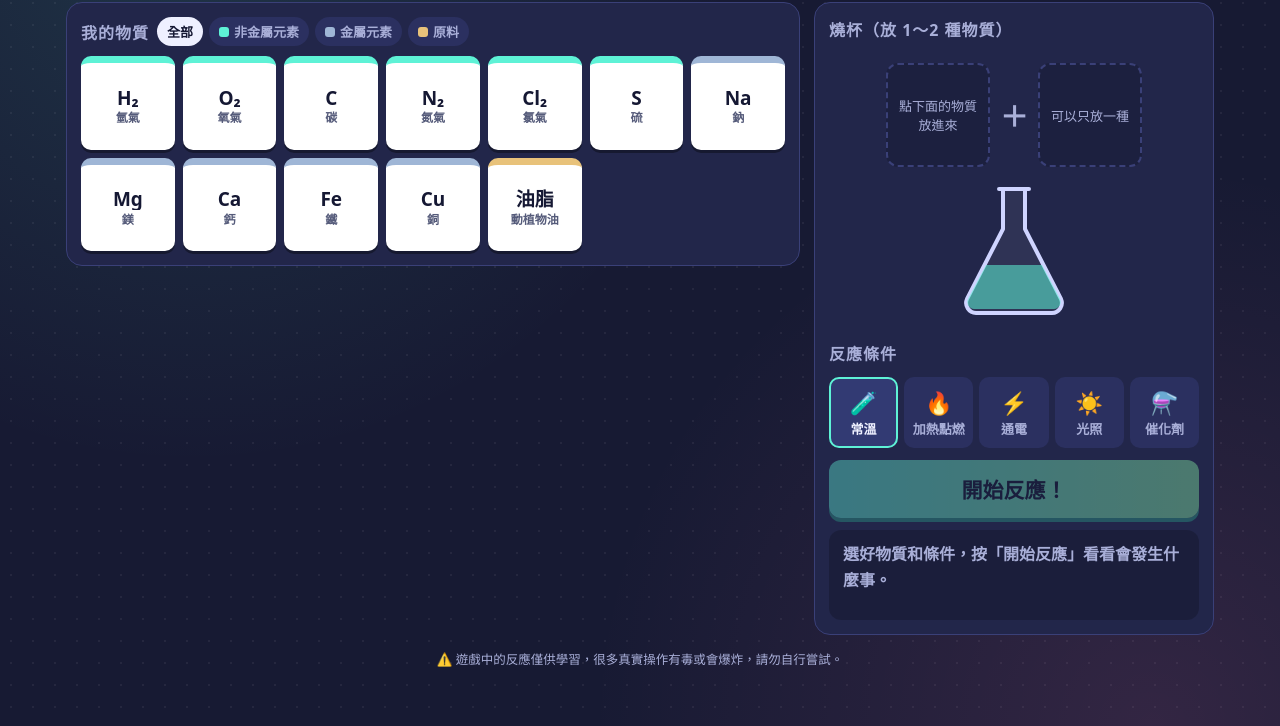
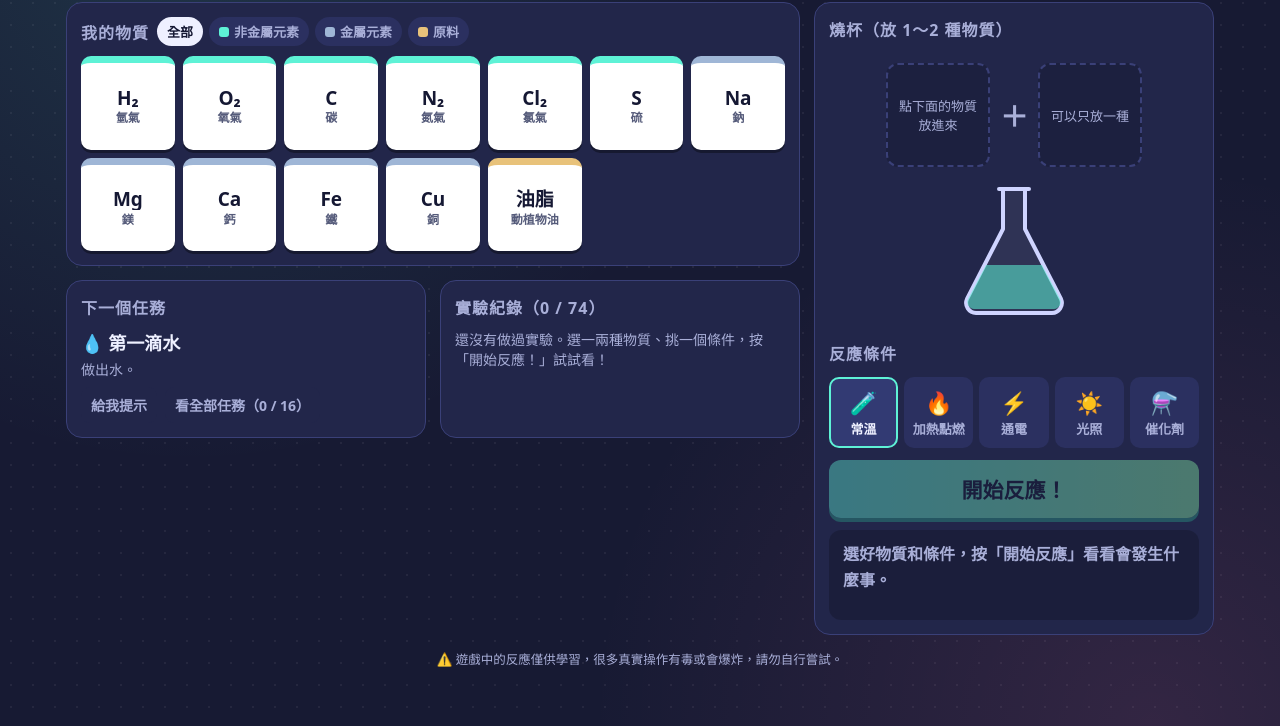
Before and after one commit to je5577iee/chem-alchemy, a plain HTML site: page index.html in a window 1280 px wide. Shown: the part 74-800 px from the top of the page. Drawn offline with Linux system fonts and the light colour scheme.

Commit message:
Add files via upload

```diff
--- a/index.html
+++ b/index.html
@@ -3,9 +3,9 @@
 <head>
 <meta charset="utf-8">
 <meta name="viewport" content="width=device-width, initial-scale=1, maximum-scale=1">
-<title>化學煉金術</title>
+<title>化學反應實驗室</title>
 <!--
-  化學煉金術：把物質放進燒杯、選條件，發現新的物質
+  化學反應實驗室：把物質放進燒杯、選條件，發現新的物質
   - 單一 HTML 檔，完全離線可用，不引用任何外部資源
   - 所有反應都是國中、高中課本常見的真實反應，方程式已配平
   - 進度只存在本機瀏覽器，不蒐集任何個人資料
@@ -126,12 +126,24 @@ header{display:flex; align-items:center; gap:12px; flex-wrap:wrap; margin-bottom
 .toast{position:fixed; left:50%; top:16px; transform:translateX(-50%); background:linear-gradient(90deg, #2a9e88, #6a4fc9); color:#fff; padding:10px 18px; border-radius:12px; font-weight:900; z-index:60; box-shadow:0 6px 20px rgba(0,0,0,.4); animation:drop .3s; max-width:92vw; text-align:center}
 @keyframes drop{from{transform:translate(-50%,-20px); opacity:0}}
 #jump{position:fixed; left:50%; bottom:14px; transform:translateX(-50%); z-index:40; background:linear-gradient(90deg, var(--cyan), #8af5a5); color:#10132a; font-weight:900; padding:10px 18px; border-radius:999px; box-shadow:0 6px 18px rgba(0,0,0,.45); white-space:nowrap; max-width:92vw; overflow:hidden; text-overflow:ellipsis}
+.left-col{display:grid; gap:14px; align-content:start; min-width:0}
+.side-row{display:grid; grid-template-columns:minmax(0,1fr); gap:14px}
+.nm-t{font-weight:900; font-size:18px}
+.nm-d{color:var(--soft); font-size:14px; margin:4px 0 8px}
+.nm-h{font-size:14px; color:var(--cyan); font-weight:700; line-height:1.6}
+.nm-btns{display:flex; gap:8px; flex-wrap:wrap; margin-top:8px}
+.log{display:grid; gap:6px; max-height:260px; overflow:auto}
+.log .row{background:rgba(0,0,0,.2); border-radius:9px; padding:7px 10px; font-weight:800; font-size:14px; line-height:1.4}
+.log .row small{color:var(--soft); font-weight:700; margin-left:4px}
+.log .row.newest{box-shadow:inset 3px 0 0 var(--cyan)}
+.log .none{color:var(--soft); font-size:14px}
 .safety{font-size:12.5px; color:var(--soft); text-align:center; margin-top:14px}
 
 @media (min-width:880px){
   .lab{grid-template-columns:minmax(0,1fr) 400px; align-items:start}
   .bench{position:sticky; top:12px; order:2}
-  .inv{order:1}
+  .left-col{order:1}
+  .side-row{grid-template-columns:1fr 1fr}
 }
 @media (max-width:420px){
   .slot{width:92px; height:92px}
@@ -147,7 +159,7 @@ header{display:flex; align-items:center; gap:12px; flex-wrap:wrap; margin-bottom
   <header>
     <div class="logo">
       <svg viewBox="0 0 48 48" aria-hidden="true"><path d="M18 4h12M20 4v14L8 40a3 3 0 0 0 3 4h26a3 3 0 0 0 3-4L28 18V4" fill="none" stroke="#5ef2d6" stroke-width="3" stroke-linejoin="round" stroke-linecap="round"/><path d="M13 32h22l4 8a2 2 0 0 1-2 3H11a2 2 0 0 1-2-3z" fill="#ff7ab6" opacity=".85"/><circle cx="20" cy="26" r="2" fill="#5ef2d6"/><circle cx="27" cy="22" r="1.5" fill="#5ef2d6"/></svg>
-      <h1>化學煉金術</h1>
+      <h1>化學反應實驗室</h1>
     </div>
     <span class="prog" id="prog"></span>
     <nav class="tabs">
@@ -178,9 +190,15 @@ header{display:flex; align-items:center; gap:12px; flex-wrap:wrap; margin-bottom
         <button class="go" id="goBtn">開始反應！</button>
         <div class="result" id="result"><span class="meh">選好物質和條件，按「開始反應」看看會發生什麼事。</span></div>
       </div>
-      <div class="panel inv">
-        <div class="inv-head"><h2 style="margin:0">我的物質</h2><div class="filters" id="filters"></div></div>
-        <div class="grid" id="inv"></div>
+      <div class="left-col">
+        <div class="panel inv">
+          <div class="inv-head"><h2 style="margin:0">我的物質</h2><div class="filters" id="filters"></div></div>
+          <div class="grid" id="inv"></div>
+        </div>
+        <div class="side-row">
+          <div class="panel"><h2>下一個任務</h2><div id="nextMis"></div></div>
+          <div class="panel"><h2 id="logTitle">實驗紀錄</h2><div class="log" id="log"></div></div>
+        </div>
       </div>
     </div>
     <p class="safety">⚠️ 遊戲中的反應僅供學習，很多真實操作有毒或會爆炸，請勿自行嘗試。</p>
@@ -503,11 +521,32 @@ function toast(msg){
   const t = document.createElement('div'); t.className = 'toast'; t.textContent = msg; document.body.appendChild(t);
   clearTimeout(toastTimer); toastTimer = setTimeout(function(){ t.remove(); }, 2600);
 }
+/* 左邊：下一個任務、實驗紀錄 */
+function renderSide(){
+  const i = MISSIONS.findIndex(function(m, j){ return store.mis.indexOf(j) < 0; });
+  if(i < 0){
+    $('nextMis').innerHTML = '<div class="nm-t">🎉 全部任務都完成了！</div><div class="nm-d">試試看把圖鑑收集完整吧。</div>';
+  }else{
+    const m = MISSIONS[i], h = store.hints[i] || 0;
+    $('nextMis').innerHTML = '<div class="nm-t">'+m.t+'</div><div class="nm-d">'+m.d+'</div>'
+      + m.h.slice(0, h).map(function(x, j){ return '<div class="nm-h">提示 '+(j+1)+'：'+x+'</div>'; }).join('')
+      + '<div class="nm-btns">'+(h < m.h.length ? '<button class="icon-btn" id="nmHint">'+(h ? '再給一個提示' : '給我提示')+'</button>' : '')
+      + '<button class="icon-btn" id="nmAll">看全部任務（'+store.mis.length+' / '+MISSIONS.length+'）</button></div>';
+    if($('nmHint')) $('nmHint').onclick = function(){ store.hints[i] = h + 1; save(); renderSide(); };
+  }
+  $('nmAll') && ($('nmAll').onclick = function(){ document.querySelector('.tab[data-v="mis"]').click(); });
+  const done = store.done.slice().reverse();
+  $('logTitle').textContent = '實驗紀錄（'+store.done.length+' / '+R.length+'）';
+  $('log').innerHTML = done.length ? done.map(function(id, j){
+    const r = R.filter(function(x){ return x.id===id; })[0];
+    return '<div class="row'+(j===0?' newest':'')+'">'+r.eq+'<small>'+CONDS.filter(function(c){ return c.k===r.c; })[0].e+'</small></div>';
+  }).join('') : '<div class="none">還沒有做過實驗。選一兩種物質、挑一個條件，按「開始反應！」試試看！</div>';
+}
 function checkMissions(){
   MISSIONS.forEach(function(m, i){
     if(store.mis.indexOf(i) < 0 && misDone(m)){ store.mis.push(i); save(); toast('任務完成：'+m.t); }
   });
-  renderProg();
+  renderProg(); renderSide();
   if($('v-mis').classList.contains('on')) renderMissions();
 }
 function renderMissions(){
@@ -520,7 +559,7 @@ function renderMissions(){
       + (!done ? m.h.slice(0, h).map(function(x, j){ return '<div class="h">提示 '+(j+1)+'：'+x+'</div>'; }).join('') + (h < m.h.length ? '<button class="hb" data-i="'+i+'">'+(h ? '再給一個提示' : '給我提示')+'</button>' : '') : '')
       + '</div>';
   }).join('');
-  document.querySelectorAll('.hb').forEach(function(b){ b.onclick = function(){ const i = +b.dataset.i; store.hints[i] = (store.hints[i]||0) + 1; save(); renderMissions(); }; });
+  document.querySelectorAll('.hb').forEach(function(b){ b.onclick = function(){ const i = +b.dataset.i; store.hints[i] = (store.hints[i]||0) + 1; save(); renderMissions(); renderSide(); }; });
 }
 
 /* ===== 圖鑑 ===== */
@@ -581,7 +620,7 @@ function updateJump(){
   if(show) $('jump').innerHTML = '燒杯：'+slots.filter(Boolean).map(function(k){ return S[k].f; }).join(' ＋ ')+'　↑ 去反應';
 }
 $('jump').onclick = function(){ document.querySelector('.bench').scrollIntoView({ behavior:'smooth', block:'start' }); };
-function renderAll(){ renderProg(); renderFilters(); renderInv(); renderSlots(); renderConds(); renderSound(); }
+function renderAll(){ renderProg(); renderFilters(); renderInv(); renderSlots(); renderConds(); renderSound(); renderSide(); }
 renderAll(); checkMissions();
 </script>
 </body>
```
Also changed, not shown: 1 other file.
